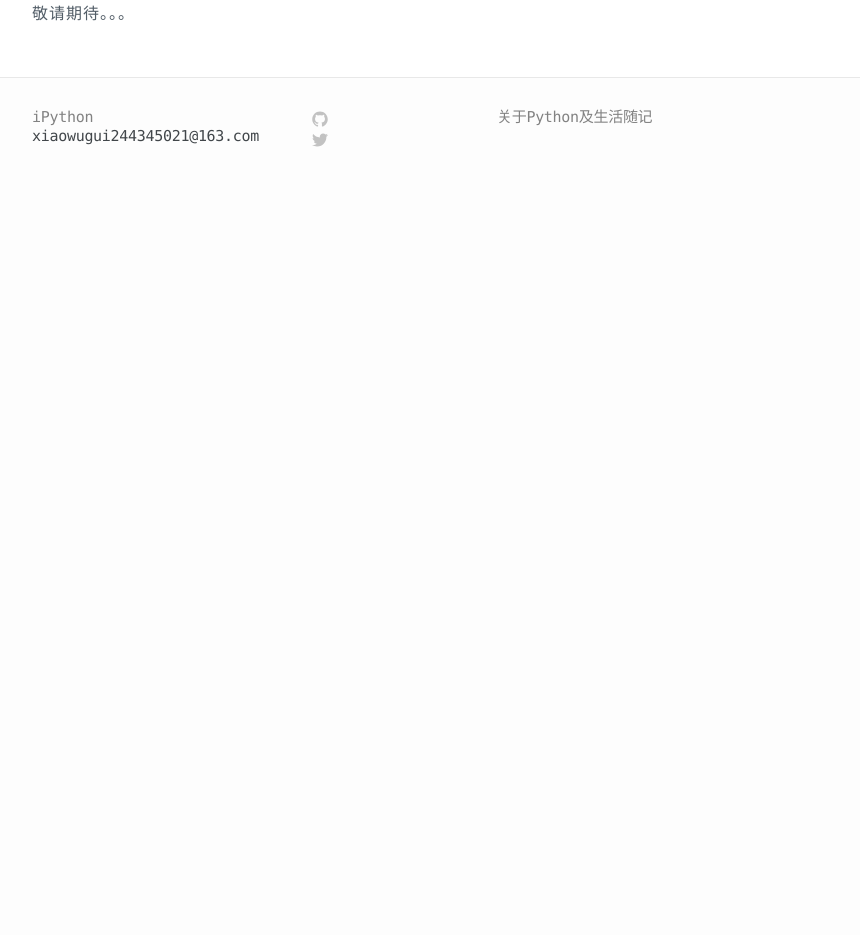
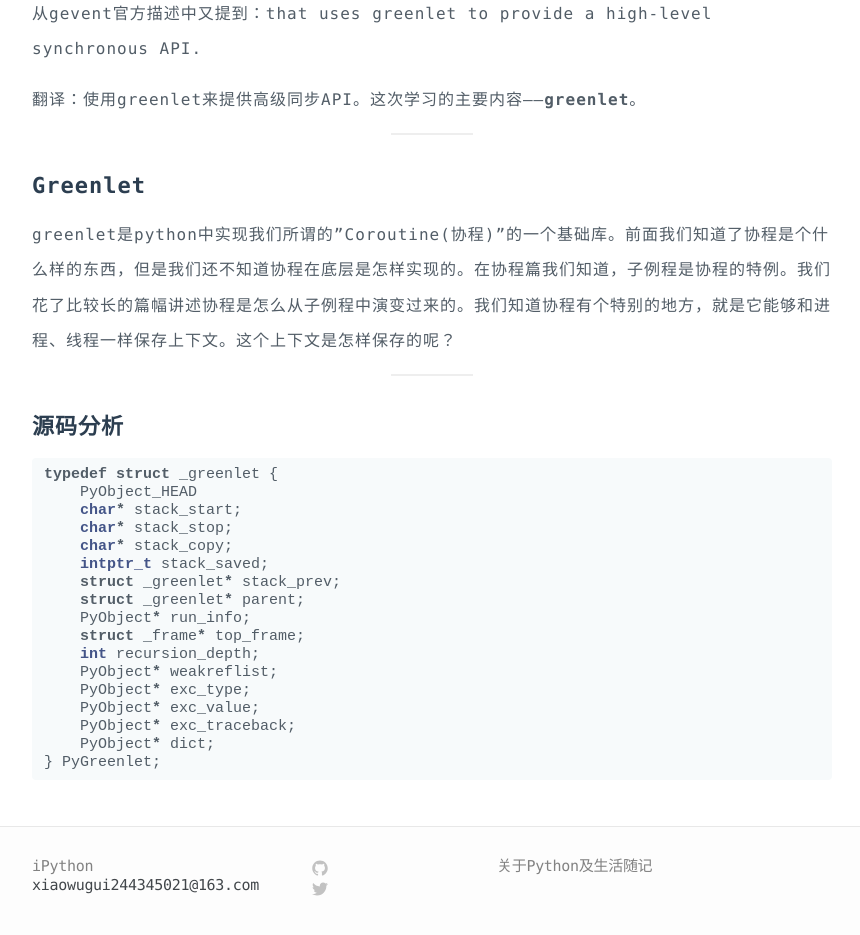
Before and after one commit to wanyoung1231/young-py.github.io, a Jekyll site: the page built from _posts/gevent/2014-06-28-gevent1.markdown, in a window 1280 px wide and 1400 px high, scrolled down 388 px. Shown: the part 456-1391 px from the top of the window, without its empty margins (208-1068 px from the left). Built offline with Jekyll 4.4.1, drawn with Linux system fonts in a browser that asks for light colours; before the commit the page ends 1039 px from its top, so only the background shows below that.

Commit message:
添加greenlet篇

```diff
--- a/_posts/gevent/2014-06-28-gevent1.markdown
+++ b/_posts/gevent/2014-06-28-gevent1.markdown
@@ -8,4 +8,38 @@ author: young
 
 ![](http://young-py.github.io/imgs/yyzt2.jpg)
 
-敬请期待。。。
+从gevent官方描述中又提到：that uses greenlet to provide a high-level synchronous API.
+
+翻译：使用greenlet来提供高级同步API。这次学习的主要内容——**greenlet**。
+
+-----
+
+### **Greenlet**
+
+greenlet是python中实现我们所谓的"Coroutine(协程)"的一个基础库。前面我们知道了协程是个什么样的东西，但是我们还不知道协程在底层是怎样实现的。在协程篇我们知道，子例程是协程的特例。我们花了比较长的篇幅讲述协程是怎么从子例程中演变过来的。我们知道协程有个特别的地方，就是它能够和进程、线程一样保存上下文。这个上下文是怎样保存的呢？
+
+-----
+
+### **源码分析**
+
+{% highlight c %}
+
+typedef struct _greenlet {
+    PyObject_HEAD
+    char* stack_start;
+    char* stack_stop;
+    char* stack_copy;
+    intptr_t stack_saved;
+    struct _greenlet* stack_prev;
+    struct _greenlet* parent;
+    PyObject* run_info;
+    struct _frame* top_frame;
+    int recursion_depth;
+    PyObject* weakreflist;
+    PyObject* exc_type;
+    PyObject* exc_value;
+    PyObject* exc_traceback;
+    PyObject* dict;
+} PyGreenlet;
+
+{% endhighlight %}
```
Also changed, not shown: 2 other files.
